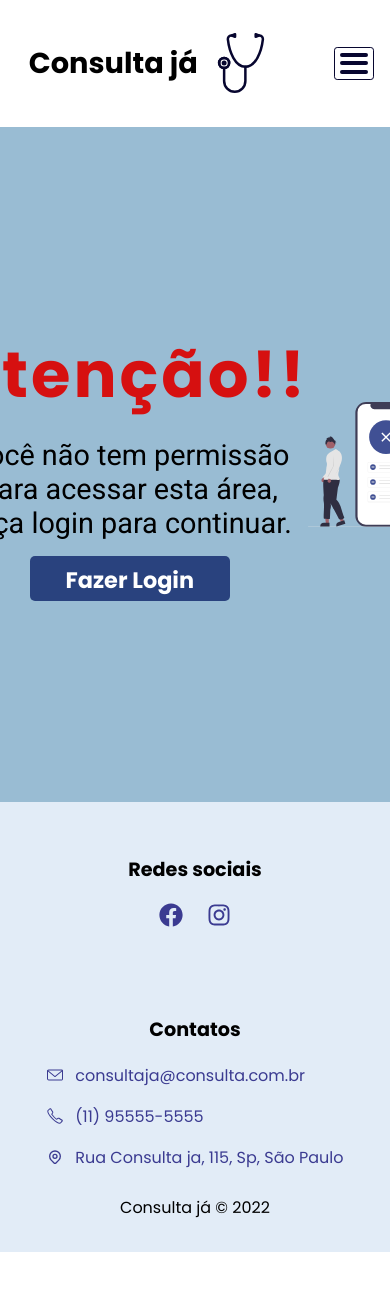
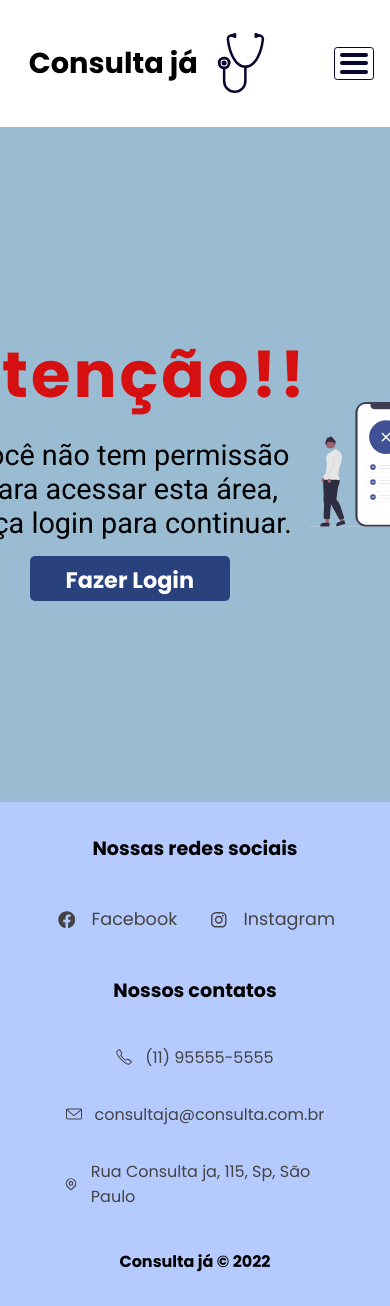
Before and after one commit to ArthurThz/projeto-consulta-ja, a React (Vite) app: page /minhasconsultas in a window 390 px wide. Shown: the top 1306 px of the page. Before the commit the page ends 1252 px from the top, so only its background shows below. Built offline with nearby package versions, Linux system fonts and the light colour scheme.

Commit message:
updating to styled components, finished footer mobile view

```diff
--- a/src/components/Layout/Footer/Footer.jsx
+++ b/src/components/Layout/Footer/Footer.jsx
@@ -5,41 +5,47 @@ import { FaFacebook, FaInstagram } from "react-icons/fa";
 import { SlEnvolope, SlPhone } from "react-icons/sl";
 import { TbMapPin } from "react-icons/tb";
 
+import {
+  Container,
+  Contacts,
+  SocialMedia,
+  Title,
+  SocialMediaLinks,
+  ContactItem,
+  Copyright,
+} from "./styles";
+
 const Footer = () => {
   return (
-    <footer>
-      <div className="info">
-        <div className="social-media">
-          <span>Redes sociais</span>
-          <section>
-            <a href="">
-              <FaFacebook />
-            </a>
-            <a href="">
-              <FaInstagram />
-            </a>
-          </section>
-        </div>
+    <Container>
+      <Title>Nossas redes sociais</Title>
 
-        <div className="contact">
-          <span>Contatos</span>
-          <section>
-            <p>
-              <SlEnvolope /> consultaja@consulta.com.br
-            </p>
-            <p>
-              <SlPhone /> (11) 95555-5555
-            </p>
-            <p>
-              <TbMapPin /> Rua Consulta ja, 115, Sp, São Paulo
-            </p>
-          </section>
-        </div>
-      </div>
-      <div className="copyright">
-        <span>Consulta já &copy; 2022</span>
-      </div>
-    </footer>
+      <SocialMedia>
+        <SocialMediaLinks href="">
+          <FaFacebook />
+          Facebook
+        </SocialMediaLinks>
+        <SocialMediaLinks href="">
+          <FaInstagram />
+          Instagram
+        </SocialMediaLinks>
+      </SocialMedia>
+
+      <Title>Nossos contatos</Title>
+      <Contacts>
+        <ContactItem>
+          <SlPhone /> (11) 95555-5555
+        </ContactItem>
+        <ContactItem>
+          <SlEnvolope /> consultaja@consulta.com.br
+        </ContactItem>
+        <ContactItem>
+          <TbMapPin /> Rua Consulta ja, 115, Sp, São Paulo
+        </ContactItem>
+      </Contacts>
+
+      <Copyright>Consulta já &copy; 2022</Copyright>
+    </Container>
   );
 };
 
--- /dev/null
+++ b/src/components/Layout/Footer/styles.js
@@ -0,0 +1,70 @@
+import styled from "styled-components";
+import { colors } from "../../../GlobalStyles/styles-variables";
+export const Container = styled.footer`
+  width: 100%;
+  padding: 2rem;
+
+  display: flex;
+  align-items: center;
+  flex-direction: column;
+  background-color: ${colors.lightBlue};
+  gap: 1rem;
+`;
+
+export const Title = styled.h2`
+  font-size: 1.2rem;
+  color: #000;
+  font-weight: bold;
+  font-family: "Poppins", sans-serif;
+`;
+
+export const SocialMedia = styled.div`
+  width: 100%;
+  padding: 1rem;
+  display: flex;
+  align-items: center;
+  justify-content: space-around;
+  gap: 1rem;
+`;
+
+export const SocialMediaLinks = styled.a`
+  width: 220px;
+  padding: 0.6rem 0.2rem;
+  display: flex;
+  align-items: center;
+  border: 2px solid ${colors.lightBlue};
+  justify-content: center;
+  gap: 1rem;
+  text-decoration: none;
+
+  border-radius: 2rem;
+  color: ${colors.textGray};
+  font-size: 1.1rem;
+  transition: 0.3s ease all;
+  &:hover {
+    background-color: ${colors.lightBlue};
+    border: 2px solid ${colors.textGray};
+  }
+`;
+
+export const Contacts = styled.div`
+  padding: 0.5rem 1rem;
+  display: flex;
+  flex-direction: column;
+  justify-content: space-around;
+  align-items: center;
+`;
+
+export const ContactItem = styled.div`
+  padding: 1rem;
+  display: flex;
+  align-items: center;
+  gap: 0.8rem;
+  color: ${colors.textGray};
+`;
+
+export const Copyright = styled.span`
+  font-size: 1rem;
+  color: #000;
+  font-weight: bold;
+`;
--- a/src/components/Layout/MenuMobile/styles.js
+++ b/src/components/Layout/MenuMobile/styles.js
@@ -1,10 +1,10 @@
 import styled from "styled-components";
+import { colors } from "../../../GlobalStyles/styles-variables";
 
 export const Container = styled.div`
   width: 100%;
   min-height: 84vh;
   height: 100%;
-  border: 1px solid black;
 
   padding: 4rem 3rem;
 `;
@@ -25,4 +25,7 @@ export const List = styled.ul`
 export const Item = styled.li`
   font-size: 1.2rem;
   font-family: "Poppins", sans-serif;
+  font-weight: bold;
+  color: ${colors.darkBlue};
+  cursor: pointer;
 `;
```
